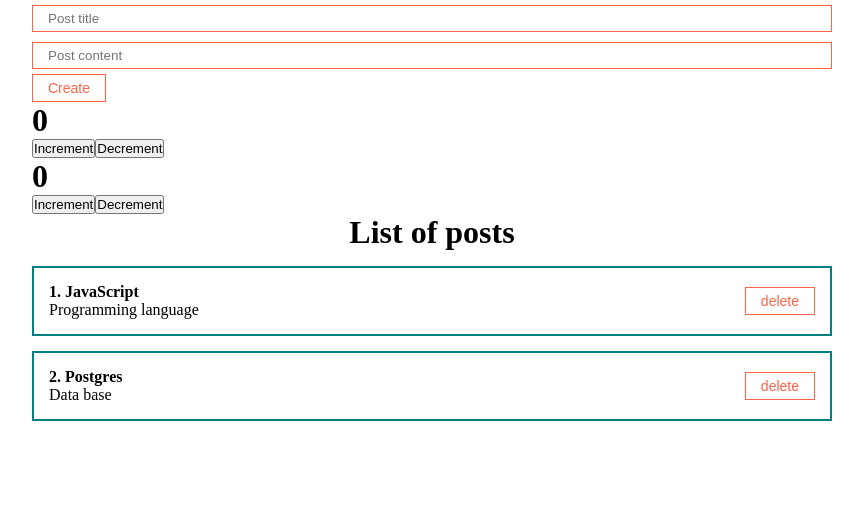
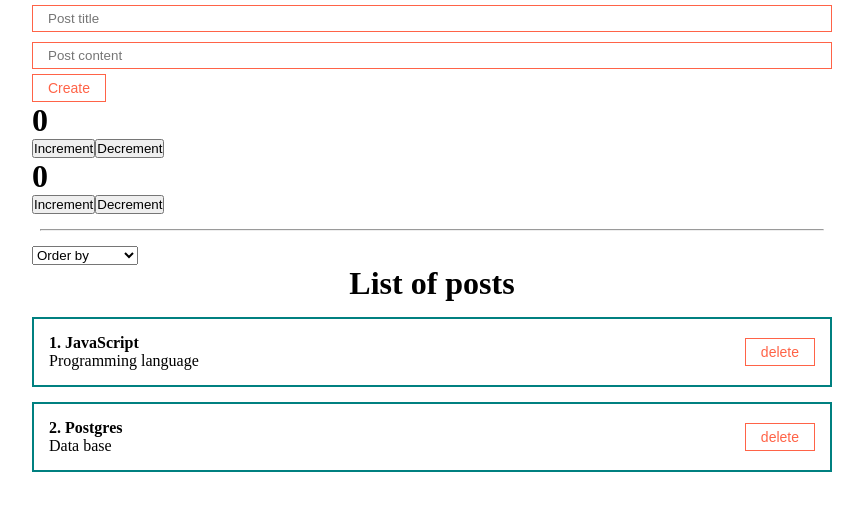
Before and after one commit to Viacheslav-ua/rf-course, a React (Create React App) app: page / in a window 1280 px wide. Shown: the top 510 px of the page, without its empty margins (208-1071 px from the left). Built offline with nearby package versions, Linux system fonts and the light colour scheme.

Commit message:
sorting implemented

```diff
--- a/src/App.js
+++ b/src/App.js
@@ -3,12 +3,15 @@ import Counter from "./components/Counter";
 import ClassCounter from "./components/ClassCounter";
 import PostList from "./components/PostList";
 import PostForm from "./components/PostForm";
+import MySelect from "./components/UA/select/MySelect";
 
 function App() {
   const [posts, setPosts] = useState([
     { id: 1, title: 'JavaScript', content: 'Programming language' },
     { id: 2, title: 'Postgres', content: 'Data base' },
   ])
+
+  const [selectedSort, setSelectedSort] = useState('')
 
   const createPost = (newPost) => {
     setPosts([
@@ -21,6 +24,11 @@ function App() {
     setPosts(posts.filter(p => p.id !== post.id))
   }
 
+  const sortPosts = (sort) => {
+    console.log(sort);
+    setPosts([...posts].sort((a, b) => a[sort].localeCompare(b[sort])))
+  }
+
 
 
   return (
@@ -28,6 +36,19 @@ function App() {
       <PostForm create={createPost} />
       <Counter />
       <ClassCounter />
+
+      <div>
+        <hr style={{ margin: '15px 8px' }} />
+        <MySelect
+          defaultValue="Order by"
+          value={selectedSort}
+          onChange={sortPosts}
+          options={[
+            { value: 'title', name: 'By name' },
+            { value: 'content', name: 'By description' },
+          ]}
+        />
+      </div>
 
       {posts.length !== 0
         ? <PostList remove={removePost} posts={posts} title={'List of posts'} />
--- /dev/null
+++ b/src/components/UA/select/MySelect.jsx
@@ -0,0 +1,16 @@
+// import classes from './MyButton.module.css'
+
+const MySelect = ({options, defaultValue, value, onChange}) => {
+  return (
+    <select value={value} onChange={e => onChange(e.target.value)}>
+      <option disabled value="">{defaultValue}</option>
+      {options.map(option =>
+        <option value={option.value} key={option.value}>
+          {option.name}
+        </option>
+      )}
+    </select>
+  )
+}
+
+export default MySelect;
```
Also changed, not shown: src/components/UA/select/MySelect.module.css (added).
